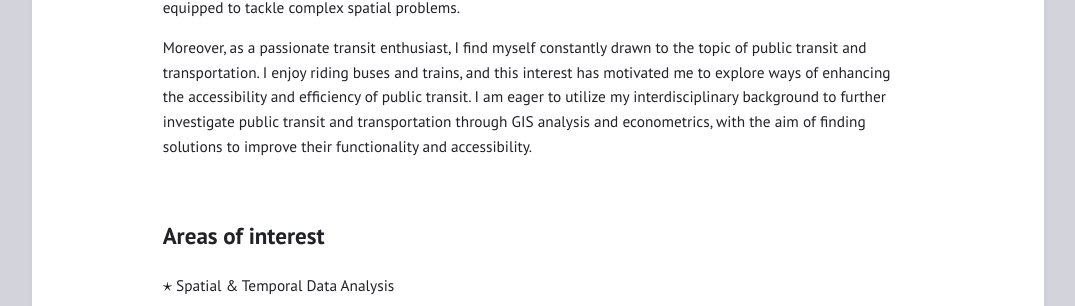
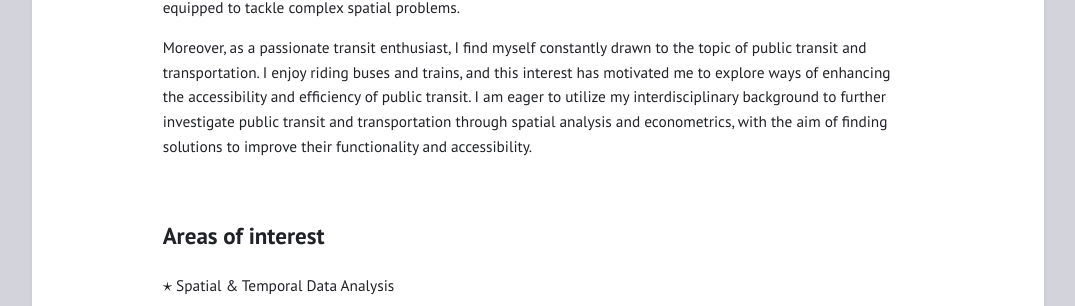
Before and after one commit to zehuiyin/personal_website_jekyll, a Jekyll site: the page built from index.md, in a window 1280 px wide. Shown: the part 499-805 px from the top of the page, without its empty margins (102-1177 px from the left). Built offline with Jekyll 4.4.1, drawn with Linux system fonts in a browser that asks for light colours.

Commit message:
Update index.md

```diff
--- a/index.md
+++ b/index.md
@@ -10,7 +10,7 @@ mathjax: true
 
 <p style="text-align: left;">My interests in spatial analysis and econometrics have inspired me to delve into examining the spatial patterns of social issues, with a particular focus on using GIS tools to visualize and analyze these patterns. With my extensive experience in R programming and proficiency in a variety of GIS software, such as ArcGIS Pro and ArcGIS Online, I am well-equipped to tackle complex spatial problems.</p>
 
-<p style="text-align: left;">Moreover, as a passionate transit enthusiast, I find myself constantly drawn to the topic of public transit and transportation. I enjoy riding buses and trains, and this interest has motivated me to explore ways of enhancing the accessibility and efficiency of public transit. I am eager to utilize my interdisciplinary background to further investigate public transit and transportation through GIS analysis and econometrics, with the aim of finding solutions to improve their functionality and accessibility.</p>
+<p style="text-align: left;">Moreover, as a passionate transit enthusiast, I find myself constantly drawn to the topic of public transit and transportation. I enjoy riding buses and trains, and this interest has motivated me to explore ways of enhancing the accessibility and efficiency of public transit. I am eager to utilize my interdisciplinary background to further investigate public transit and transportation through spatial analysis and econometrics, with the aim of finding solutions to improve their functionality and accessibility.</p>
 &nbsp;
 &nbsp;
 ## Areas of interest
```
